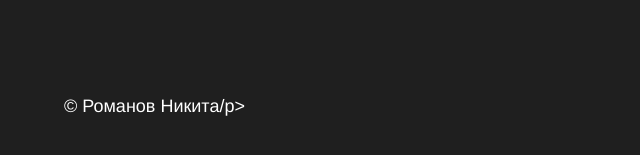
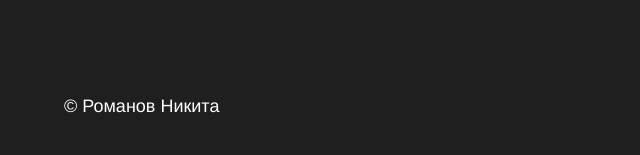
Before and after one commit to Relax1205/First_project.How-to-learn, a plain HTML site: page Первый проект. Научиться учиться_вёрстка/index.html in a window 1280 px wide. Shown: the part 3799-3954 px from the top of the page, 0-640 px from the left. Drawn offline with Linux system fonts and the light colour scheme.

Commit message:
add first project

```diff
--- a/Первый проект. Научиться учиться_вёрстка/index.html
+++ b/Первый проект. Научиться учиться_вёрстка/index.html
@@ -151,7 +151,7 @@
     <div class="footer__columns">
       <div class="footer__column footer__column_content_copyright">
         <div class="logo logo_place_footer"></div>
-        <p class="footer__author">&copy; Романов Никита/p>
+        <p class="footer__author">&copy; Романов Никита </p>
       </div>
       <div class="footer__column footer__column_content_info">
         <h2 class="footer__column-heading">О Практикуме</h2>
```
